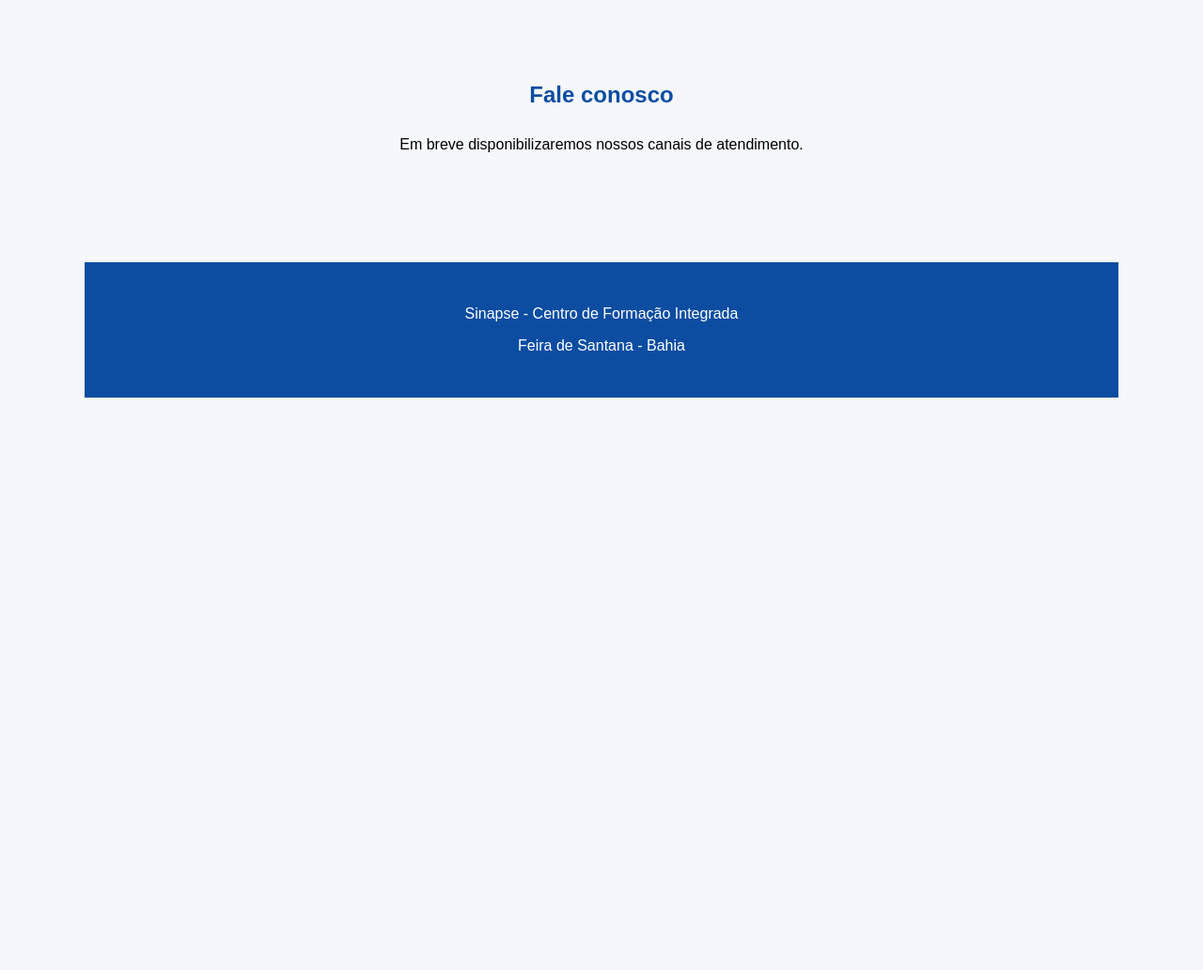
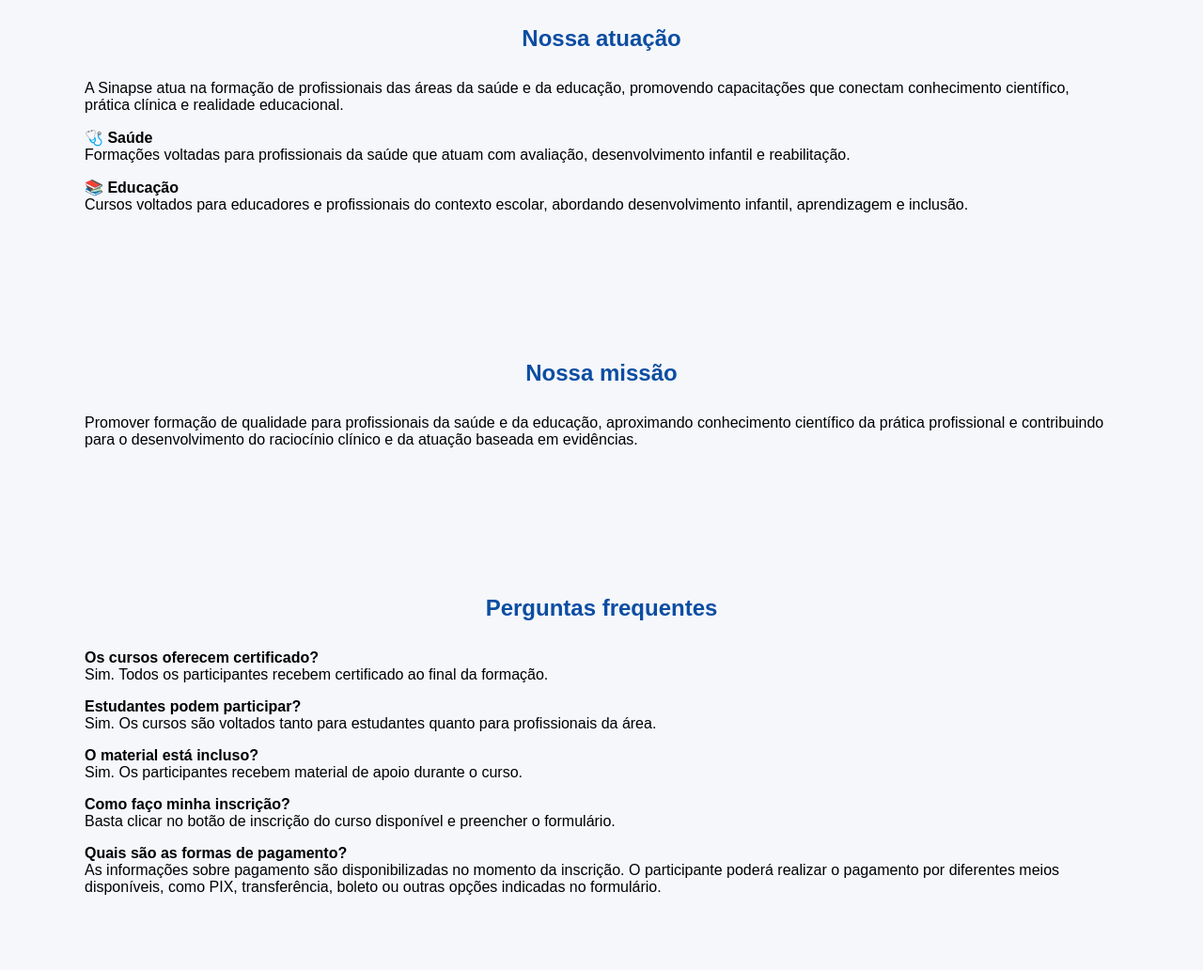
Before and after one commit to machadojhulia1/site-sinapse, a plain HTML site: page index.html in a window 1280 px wide. Shown: the part 1760-2792 px from the top of the page at 94% size. Before the commit the page ends 2243 px from the top, so only its background shows below. Drawn offline with Linux system fonts and the light colour scheme.

Commit message:
Update index.html

```diff
--- a/index.html
+++ b/index.html
@@ -189,6 +189,53 @@ Capacitação voltada para leitura e interpretação de exames radiológicos apl
 <section>
 
 
+<h2>Nossa atuação</h2>
+
+<p>
+A Sinapse atua na formação de profissionais das áreas da saúde e da educação, promovendo capacitações que conectam conhecimento científico, prática clínica e realidade educacional.
+</p>
+
+<p>
+🩺 <strong>Saúde</strong><br>
+Formações voltadas para profissionais da saúde que atuam com avaliação, desenvolvimento infantil e reabilitação.
+</p>
+
+<p>
+📚 <strong>Educação</strong><br>
+Cursos voltados para educadores e profissionais do contexto escolar, abordando desenvolvimento infantil, aprendizagem e inclusão.
+</p>
+
+</section>
+
+<section>
+
+<h2>Nossa missão</h2>
+
+<p>
+Promover formação de qualidade para profissionais da saúde e da educação, aproximando conhecimento científico da prática profissional e contribuindo para o desenvolvimento do raciocínio clínico e da atuação baseada em evidências.
+</p>
+
+</section>
+
+<section>
+
+<h2>Perguntas frequentes</h2>
+
+<p><strong>Os cursos oferecem certificado?</strong><br>
+Sim. Todos os participantes recebem certificado ao final da formação.</p>
+
+<p><strong>Estudantes podem participar?</strong><br>
+Sim. Os cursos são voltados tanto para estudantes quanto para profissionais da área.</p>
+
+<p><strong>O material está incluso?</strong><br>
+Sim. Os participantes recebem material de apoio durante o curso.</p>
+
+<p><strong>Como faço minha inscrição?</strong><br>
+Basta clicar no botão de inscrição do curso disponível e preencher o formulário.</p>
+
+<p><strong>Quais são as formas de pagamento?</strong><br>
+As informações sobre pagamento são disponibilizadas no momento da inscrição. O participante poderá realizar o pagamento por diferentes meios disponíveis, como PIX, transferência, boleto ou outras opções indicadas no formulário.</p>
+</section>
 <section>
 
 <h2>Fale conosco</h2>
```
